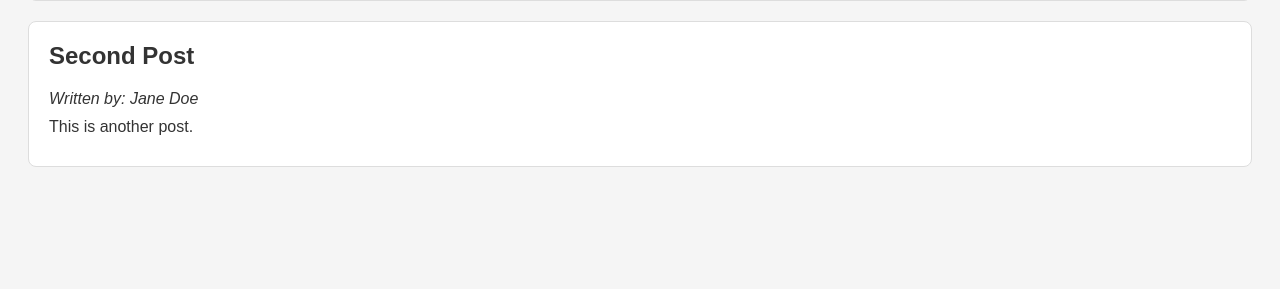
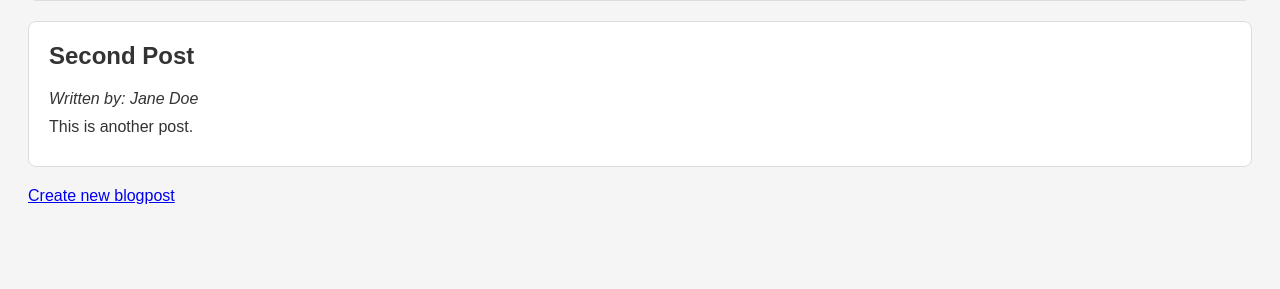
Before and after one commit to Felipe1114/Flask_blog, a Flask app: page / in a window 1280 px wide. Shown: the part 253-542 px from the top of the page. Run offline with Flask 3, Linux system fonts and the light colour scheme.

Commit message:
in index.html einen link zu "new_post.html" eingefügt

```diff
--- a/templates/index.html
+++ b/templates/index.html
@@ -16,5 +16,6 @@
     </div>
     {% endfor %}
 
+    <a href="{{ url_for('add') }}">Create new blogpost</a>
 </body>
 </html>
```
